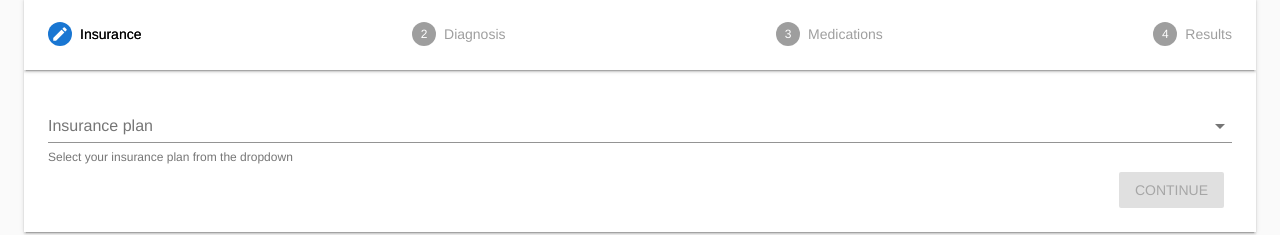
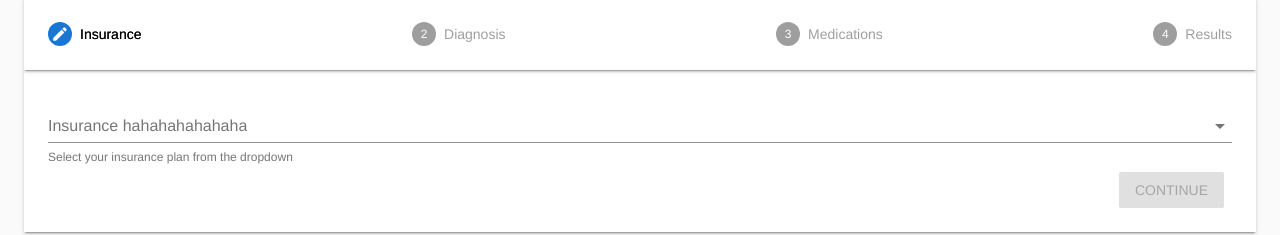
Before and after one commit to jnicolla/cost-coach, a Vue app in the folder client/: page /#/CostCalculator in a window 1280 px wide. Shown: the part 90-325 px from the top of the page. Built offline with nearby package versions, Linux system fonts and the light colour scheme.

Commit message:
still messing with deployment

```diff
--- a/client/src/components/CostCalculator.vue
+++ b/client/src/components/CostCalculator.vue
@@ -38,7 +38,7 @@
                 <v-select
                   :items="insurancePlans"
                   v-model="input.insurance"
-                  label="Insurance plan"
+                  label="Insurance hahahahahahaha"
                   hint="Select your insurance plan from the dropdown"
                   persistent-hint
                 >
```
